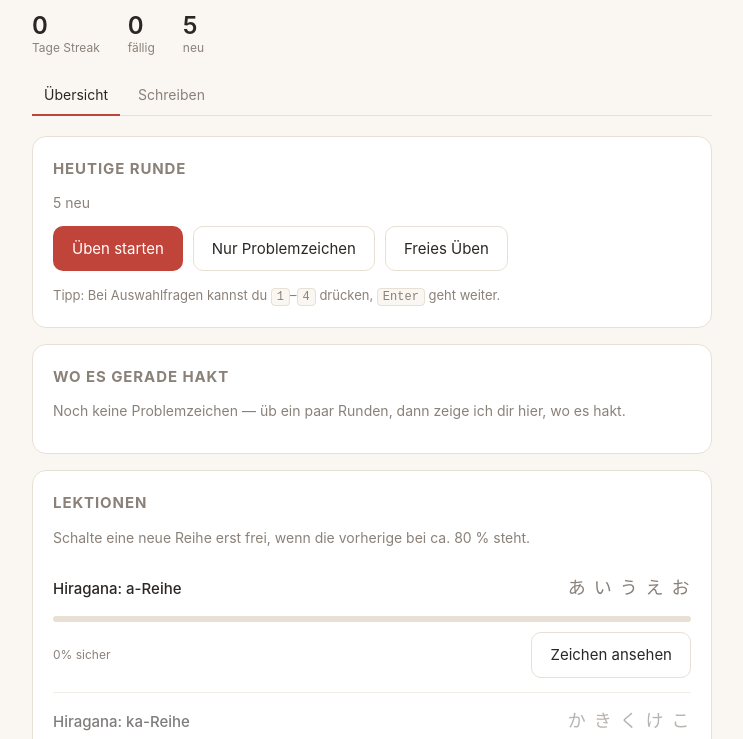
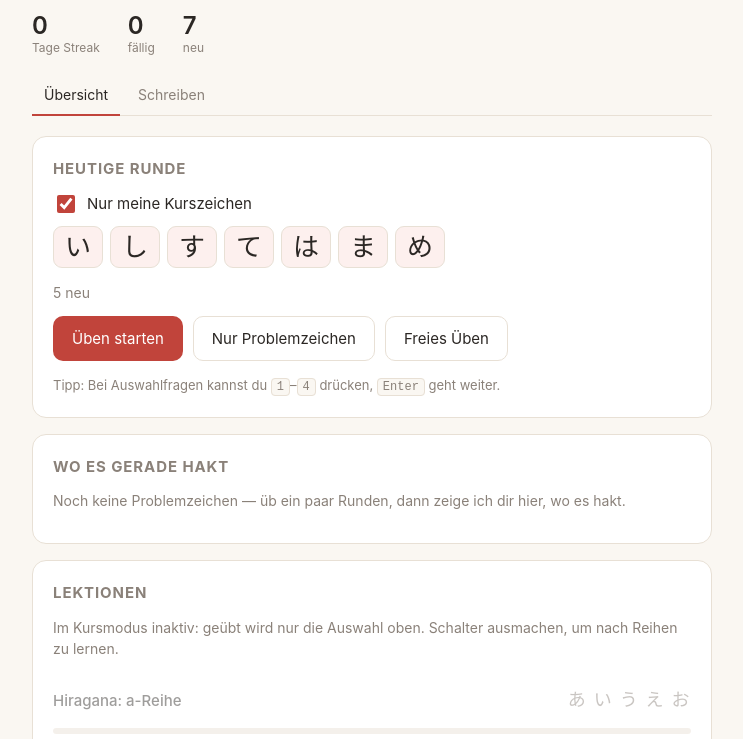
Before and after one commit to EvaMerk/kana-trainer, a plain HTML site: page index.html in a window 1280 px wide. Shown: the part 61-800 px from the top of the page, without its empty margins (268-1011 px from the left). Drawn offline with Linux system fonts and the light colour scheme.

Commit message:
Kursmodus: nur die Zeichen üben, die im Kurs schon dran waren
Die Auswahl (い し す て は ま め) wird von kurs-aktualisieren.py aus den
Übungsblättern in kursmaterial/ abgeleitet. Im Kursmodus sind auch die
Quiz-Ablenker und die Ähnlichkeitshinweise auf diese Auswahl beschränkt,
damit nie ein unbekanntes Zeichen auftaucht.

Nebenbei zwei Fehler behoben: Store.load() und der Sicherungs-Import haben
das settings-Objekt flach überschrieben, wodurch neu hinzugekommene
Einstellungen wie courseOnly verlorengingen und als "aus" galten.

Co-Authored-By: Claude <noreply@anthropic.com>

```diff
--- a/app.js
+++ b/app.js
@@ -35,6 +35,7 @@ function renderHeader() {
 
 function renderHome() {
   renderHeader();
+  renderCourseMode();
 
   const due = dueChars().length;
   const fresh = Math.min(newChars().length, Store.data.settings.newPerSession);
@@ -68,6 +69,36 @@ function renderHome() {
   }
 
   renderLessonList();
+}
+
+/* Schalter „Nur meine Kurszeichen" samt Anzeige der betroffenen Zeichen */
+function renderCourseMode() {
+  const toggle = $('#toggle-course');
+  const list = $('#course-chars');
+  const verfuegbar = typeof COURSE_CHARS !== 'undefined' && COURSE_CHARS.length;
+
+  // Ohne kurs.js gibt es nichts zu filtern — Schalter ausblenden.
+  toggle.closest('.switch').hidden = !verfuegbar;
+  if (!verfuegbar) { list.innerHTML = ''; return; }
+
+  toggle.checked = Boolean(Store.data.settings.courseOnly);
+
+  list.innerHTML = '';
+  list.hidden = !toggle.checked;
+  if (toggle.checked) {
+    COURSE_CHARS.forEach(ch => {
+      const eintrag = CHAR_MAP[ch];
+      const chip = el('span', 'course-chip', ch);
+      if (eintrag) chip.title = `${eintrag.r} — ${eintrag.m}`;
+      list.append(chip);
+    });
+  }
+
+  const note = $('#lesson-note');
+  note.textContent = toggle.checked
+    ? 'Im Kursmodus inaktiv: geübt wird nur die Auswahl oben. Schalter ausmachen, um nach Reihen zu lernen.'
+    : 'Schalte eine neue Reihe erst frei, wenn die vorherige bei ca. 80 % steht.';
+  $('#lesson-list').classList.toggle('inactive', toggle.checked);
 }
 
 function renderLessonList() {
@@ -173,18 +204,33 @@ function distractors(target, count) {
   const picked = [];
   const seen = new Set([target.r]);
 
+  const pool = distractorPool(target.script);
+  const erlaubt = new Set(pool.map(c => c.c));
+
   // Optisch ähnliche Zeichen zuerst — das trainiert genau die Verwechslungen.
-  const similar = shuffle((target.s || []).map(ch => CHAR_MAP[ch]).filter(Boolean));
-  for (const c of similar) {
+  // Im Kursmodus nur solche, die auch im Kurs vorkamen: sonst stünden auf
+  // einmal Zeichen zur Auswahl, die sie noch nie gesehen hat.
+  let similar = (target.s || []).map(ch => CHAR_MAP[ch]).filter(Boolean);
+  if (courseModeActive()) similar = similar.filter(c => erlaubt.has(c.c));
+
+  for (const c of shuffle(similar)) {
     if (picked.length >= count) break;
     if (!seen.has(c.r)) { picked.push(c); seen.add(c.r); }
   }
 
-  for (const c of shuffle(distractorPool(target.script))) {
+  for (const c of shuffle(pool)) {
     if (picked.length >= count) break;
     if (!seen.has(c.r)) { picked.push(c); seen.add(c.r); }
   }
   return picked;
+}
+
+/* Verwechslungshinweise, die für sie gerade Sinn ergeben. Im Kursmodus
+ * bringt „ähnlich zu ほ" nichts, wenn ほ noch nie im Kurs vorkam. */
+function relevantSimilar(char) {
+  const alle = char.s || [];
+  if (!courseModeActive()) return alle;
+  return alle.filter(ch => COURSE_CHARS.includes(ch));
 }
 
 function nextQuestion() {
@@ -210,8 +256,9 @@ function renderIntro(char, box) {
   box.append(el('div', 'big-char', char.c));
   box.append(el('div', 'big-romaji', char.r));
   box.append(el('div', 'mnemonic', char.m));
-  if (char.s && char.s.length) {
-    box.append(el('div', 'similar-warn', 'Achtung, ähnlich: ' + char.s.join(' ')));
+  const aehnlich = relevantSimilar(char);
+  if (aehnlich.length) {
+    box.append(el('div', 'similar-warn', 'Achtung, ähnlich: ' + aehnlich.join(' ')));
   }
 
   const btn = el('button', 'primary', 'Verstanden — abfragen');
@@ -285,8 +332,9 @@ function answer(char, correct, box, given) {
     fb.append(line);
     if (given) fb.append(el('div', 'muted', `Du hattest „${given}" getippt.`));
     fb.append(el('div', 'mnemonic', char.m));
-    if (char.s && char.s.length) {
-      fb.append(el('div', 'similar-warn', 'Ähnlich, aber anders: ' + char.s.join(' ')));
+    const aehnlich = relevantSimilar(char);
+    if (aehnlich.length) {
+      fb.append(el('div', 'similar-warn', 'Ähnlich, aber anders: ' + aehnlich.join(' ')));
     }
     // Falsch beantwortet -> später in dieser Runde nochmal
     session.queue.push(char);
@@ -423,7 +471,7 @@ function importProgress(file) {
       const count = Object.keys(incoming.cards).length;
       if (!confirm(`Sicherung mit ${count} geübten Zeichen gefunden. Deinen aktuellen Stand damit ersetzen?`)) return;
 
-      Store.data = { ...Store.defaults(), ...incoming };
+      Store.data = Store.merge(incoming);
       Store.save();
       renderHome();
       backupMsg(`${count} Zeichen wiederhergestellt.`);
@@ -473,6 +521,12 @@ function init() {
   $('#btn-weak').onclick = startWeakPractice;
   $('#btn-quit').onclick = () => { session = null; renderHome(); show('home'); };
 
+  $('#toggle-course').onchange = e => {
+    Store.data.settings.courseOnly = e.target.checked;
+    Store.save();
+    renderHome();
+  };
+
   $('#btn-export').onclick = exportProgress;
   $('#btn-import').onclick = () => $('#import-file').click();
   $('#import-file').onchange = e => {
--- a/index.html
+++ b/index.html
@@ -39,6 +39,13 @@
   <section id="view-home" class="view">
     <div class="card hero">
       <h2>Heutige Runde</h2>
+
+      <label class="switch">
+        <input type="checkbox" id="toggle-course" checked>
+        <span>Nur meine Kurszeichen</span>
+      </label>
+      <div id="course-chars" class="course-chars"></div>
+
       <p id="session-hint" class="muted"></p>
       <div class="btn-row">
         <button id="btn-start" class="primary">Üben starten</button>
@@ -55,7 +62,7 @@
 
     <div class="card">
       <h2>Lektionen</h2>
-      <p class="muted">Schalte eine neue Reihe erst frei, wenn die vorherige bei ca. 80 % steht.</p>
+      <p id="lesson-note" class="muted">Schalte eine neue Reihe erst frei, wenn die vorherige bei ca. 80 % steht.</p>
       <div id="lesson-list"></div>
     </div>
 
@@ -112,6 +119,7 @@
 </main>
 
 <script src="kana-data.js"></script>
+<script src="kurs.js"></script>
 <script src="srs.js"></script>
 <script src="app.js"></script>
 <script>
--- /dev/null
+++ b/kurs.js
@@ -0,0 +1,14 @@
+/* Automatisch erzeugt von kurs-aktualisieren.py — nicht von Hand ändern.
+ *
+ * Diese Zeichen waren im Kurs schon dran (abgeleitet aus den Dateien
+ * in kursmaterial/). Der Kursmodus im Trainer übt nur diese hier. */
+
+const COURSE_CHARS = [
+  'い',      // aus 50hiragana-i-.pdf
+  'し',      // aus 50hiragana-si-.pdf
+  'す',      // aus 50hiragana-su.pdf
+  'て',      // aus 50hiragana-te.pdf
+  'は',      // aus 50hiragana-ha.pdf
+  'ま',      // aus 50hiragana-ma.pdf
+  'め',      // aus 50hiragana-me.pdf
+];
--- a/srs.js
+++ b/srs.js
@@ -18,20 +18,35 @@ const Store = {
       cards: {},              // zeichen -> { box, due, correct, wrong, seen }
       unlockedLessons: ['h-a'], // mit der a-Reihe geht es los
       history: {},            // 'YYYY-MM-DD' -> Anzahl beantworteter Karten
-      settings: { newPerSession: 5, sessionLength: 20 },
+      settings: { newPerSession: 5, sessionLength: 20, courseOnly: true },
     };
   },
 
   load() {
     try {
       const raw = localStorage.getItem(STORAGE_KEY);
-      this.data = raw ? { ...this.defaults(), ...JSON.parse(raw) } : this.defaults();
+      this.data = raw ? this.merge(JSON.parse(raw)) : this.defaults();
     } catch {
       // localStorage kann blockiert sein (z. B. Safari bei file://) — dann
       // läuft der Trainer eben ohne Fortschrittsspeicherung weiter.
       this.data = this.defaults();
     }
     return this.data;
+  },
+
+  /* Gespeicherten Stand mit den Standardwerten zusammenführen.
+   *
+   * settings muss dabei eigens verschmolzen werden: ein flaches Überschreiben
+   * würde das ganze settings-Objekt durch den alten Stand ersetzen, sodass
+   * später hinzugekommene Einstellungen (z. B. courseOnly) fehlen und als
+   * "aus" gelten. */
+  merge(gespeichert) {
+    const d = this.defaults();
+    return {
+      ...d,
+      ...gespeichert,
+      settings: { ...d.settings, ...(gespeichert && gespeichert.settings) },
+    };
   },
 
   save() {
@@ -57,8 +72,23 @@ function cardFor(char) {
   return Store.data.cards[char];
 }
 
-/* Zeichen aus den freigeschalteten Lektionen */
+/* Kursmodus: nur die Zeichen üben, die laut kursmaterial/ schon dran waren.
+ * Die Liste steht in kurs.js und wird von kurs-aktualisieren.py erzeugt. */
+function courseModeActive() {
+  return Boolean(
+    Store.data.settings.courseOnly &&
+    typeof COURSE_CHARS !== 'undefined' &&
+    COURSE_CHARS.length
+  );
+}
+
+/* Zeichen, die gerade geübt werden — im Kursmodus die Kursauswahl,
+ * sonst alles aus den freigeschalteten Lektionen. */
 function unlockedChars() {
+  if (courseModeActive()) {
+    const set = new Set(COURSE_CHARS);
+    return ALL_CHARS.filter(c => set.has(c.c));
+  }
   const set = new Set(Store.data.unlockedLessons);
   return ALL_CHARS.filter(c => set.has(c.lesson));
 }
--- a/style.css
+++ b/style.css
@@ -127,6 +127,34 @@ button.small { font-size: 13px; padding: 6px 12px; }
 button:disabled { opacity: .55; cursor: default; }
 
 .btn-row { display: flex; gap: 10px; flex-wrap: wrap; margin-top: 4px; }
+
+/* -------------------------------------------------------------- Kursmodus */
+
+.switch {
+  display: flex;
+  align-items: center;
+  gap: 9px;
+  font-size: 15px;
+  cursor: pointer;
+  margin-bottom: 10px;
+  user-select: none;
+}
+.switch input { width: 18px; height: 18px; accent-color: var(--accent); cursor: pointer; }
+
+.course-chars { display: flex; flex-wrap: wrap; gap: 7px; margin-bottom: 14px; }
+.course-chip {
+  font-size: 26px;
+  line-height: 1;
+  font-family: "Hiragino Sans", "Yu Gothic", "Noto Sans JP", sans-serif;
+  background: var(--accent-soft);
+  border: 1px solid var(--line);
+  border-radius: 9px;
+  padding: 7px 11px;
+  cursor: help;
+}
+
+/* Lektionsliste im Kursmodus sichtbar, aber erkennbar außer Betrieb */
+#lesson-list.inactive { opacity: .45; }
 
 /* ------------------------------------------------------------------- Balken */
 
--- a/sw.js
+++ b/sw.js
@@ -8,6 +8,7 @@ const ASSETS = [
   './index.html',
   './style.css',
   './kana-data.js',
+  './kurs.js',
   './srs.js',
   './app.js',
   './manifest.json',
```
Also changed, not shown: 1 other file.
